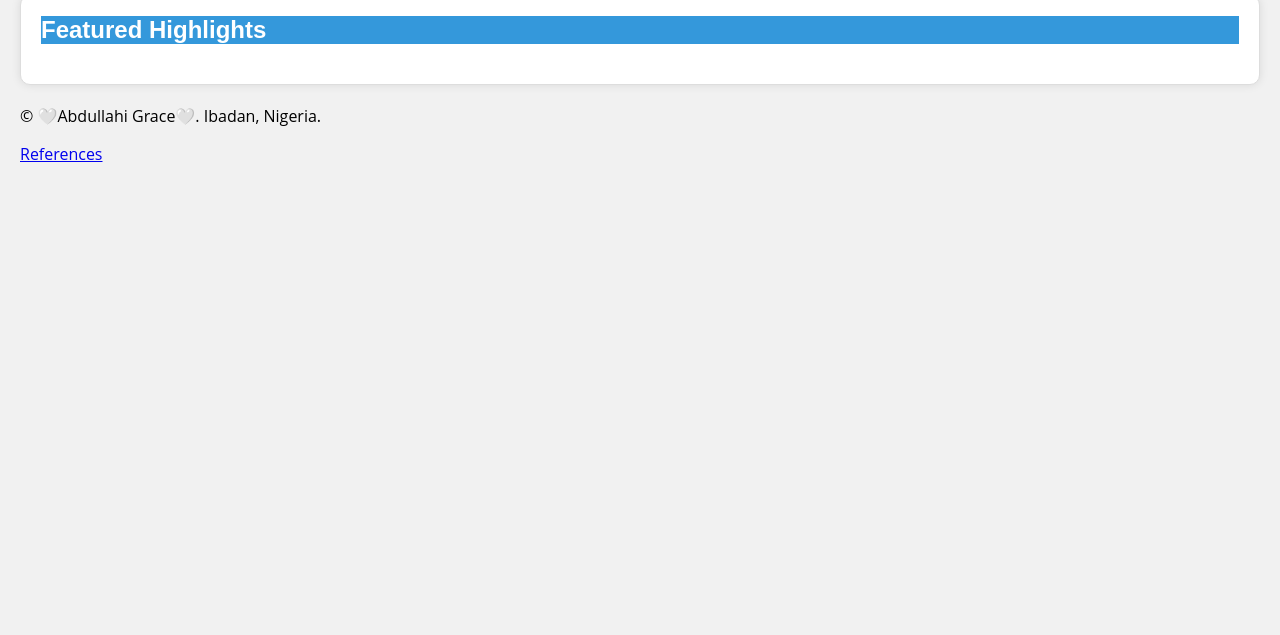
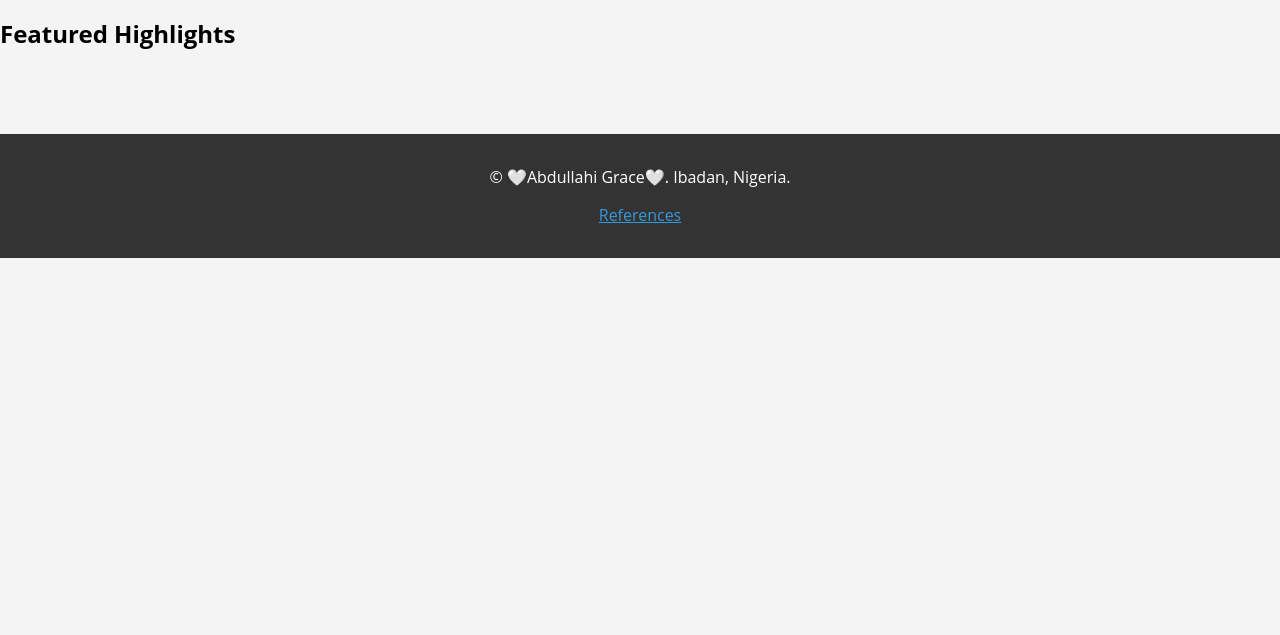
Before and after one commit to Grace-codeme/wdd131, a plain HTML site: page project/index.html in a window 1280 px wide. Shown: the part 165-800 px from the top of the page. Drawn offline with Linux system fonts and the light colour scheme.

Commit message:
siteplan css 1

```diff
--- a/project/siteplan.css
+++ b/project/siteplan.css
@@ -1,26 +1,59 @@
+/* General Styling */
 body {
     font-family: 'Open Sans', sans-serif;
-    background-color: #f1f1f1;
     margin: 0;
-    padding: 20px;
+    padding: 0;
+    background-color: #f4f4f4;
 }
 
-h1,
-h2 {
-    font-family: 'Montserrat', sans-serif;
-    color: #fff;
+header {
     background-color: #3498db;
+    padding: 1rem;
 }
 
-section {
-    background-color: #fff;
-    padding: 20px;
-    margin-bottom: 20px;
-    border: 1px solid #ddd;
-    border-radius: 10px;
-    box-shadow: 0 0 10px rgba(0, 0, 0, 0.1);
+nav {
+    display: flex;
+    justify-content: center;
+    gap: 20px;
 }
 
-h2 {
-    margin-top: 0;
+nav a {
+    color: white;
+    text-decoration: none;
+    font-weight: bold;
 }
+
+/* Responsive Grid (Requirement) */
+#feature-container {
+    display: grid;
+    grid-template-columns: 1fr;
+    /* Mobile */
+    gap: 1rem;
+    padding: 1rem;
+}
+
+@media (min-width: 600px) {
+    #feature-container {
+        grid-template-columns: repeat(3, 1fr);
+        /* Desktop */
+    }
+}
+
+.info-card {
+    background: white;
+    padding: 1rem;
+    border-radius: 8px;
+    box-shadow: 0 2px 5px rgba(0, 0, 0, 0.1);
+}
+
+footer {
+    text-align: center;
+    background: #333;
+    color: white;
+    padding: 1rem;
+    margin-top: 2rem;
+}
+
+footer a {
+    color: #3498db;
+}
```
